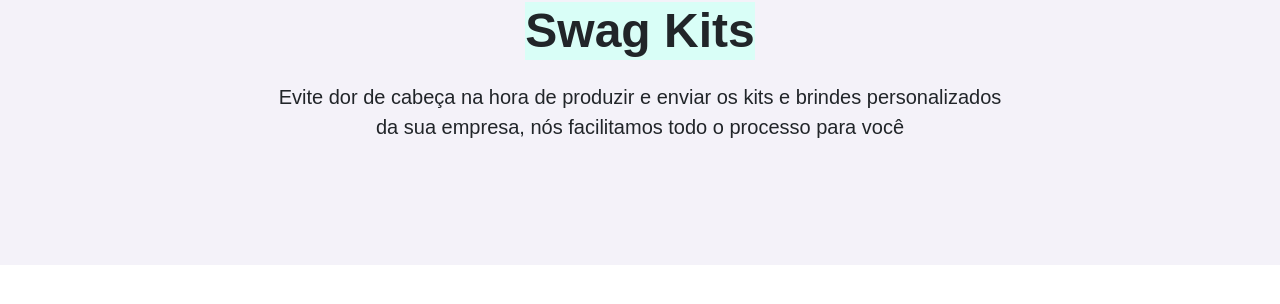
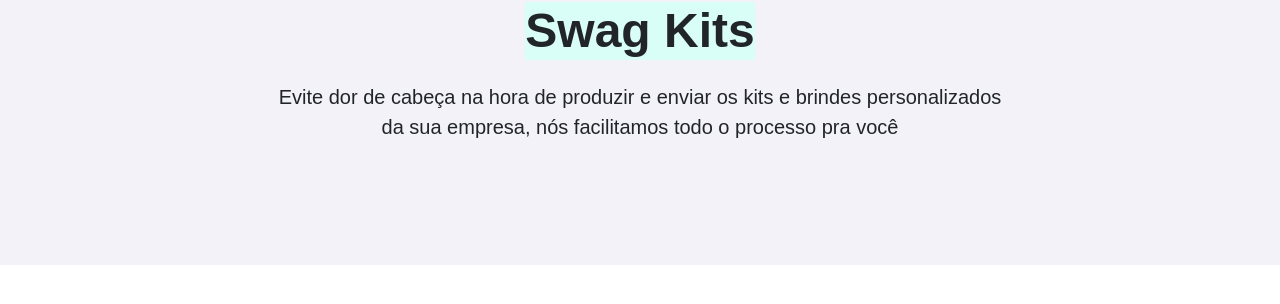
Before and after one commit to lobby-tech/lobby.tech, a Jekyll site: the page built from index.html, in a window 1280 px wide and 900 px high. Shown: the part 213-517 px from the top of the window. Built offline with Jekyll 4.4.1, drawn with Linux system fonts in a browser that asks for light colours; a script that is not in the unit is left out; comment, search, counter and statistics services are not loaded.

Commit message:
Updated site

```diff
--- a/index.html
+++ b/index.html
@@ -12,7 +12,7 @@ layout: home
           <br>
           <span id="typed1" class="text-highlight" style="display:inline-block">Brindes Personalizados</span>
         </h1>
-        <h2 class="font--md">Evite dor de cabeça na hora de produzir e enviar os kits e brindes personalizados da sua empresa, nós facilitamos todo o processo para você</h2>
+        <h2 class="font--md">Evite dor de cabeça na hora de produzir e enviar os kits e brindes personalizados da sua empresa, nós facilitamos todo o processo pra você</h2>
       </div>
     </div>
   </div>
```
